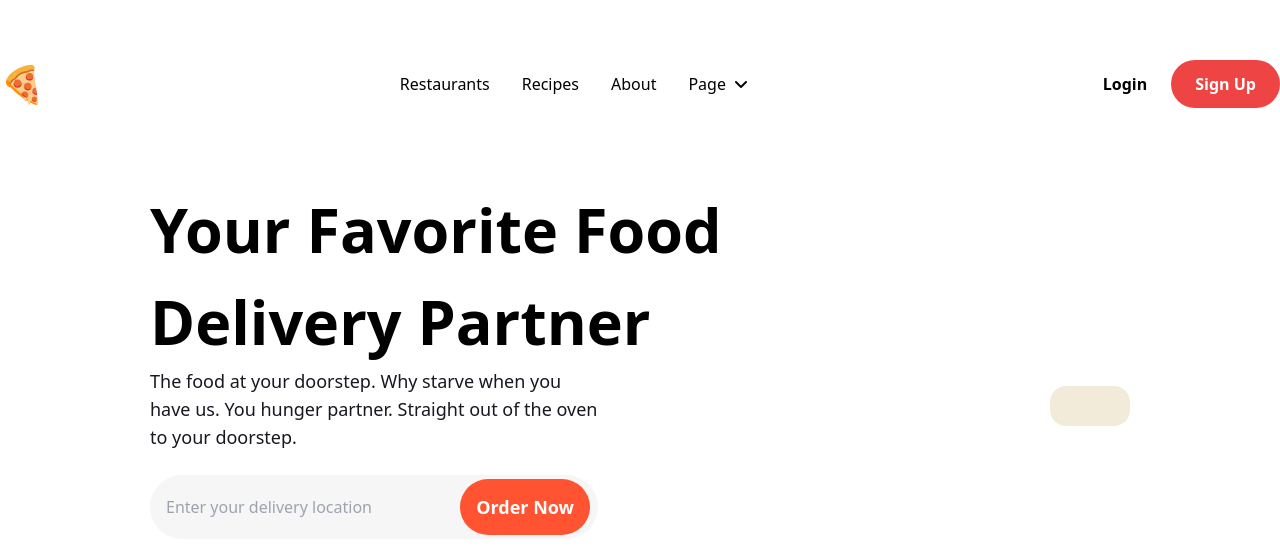
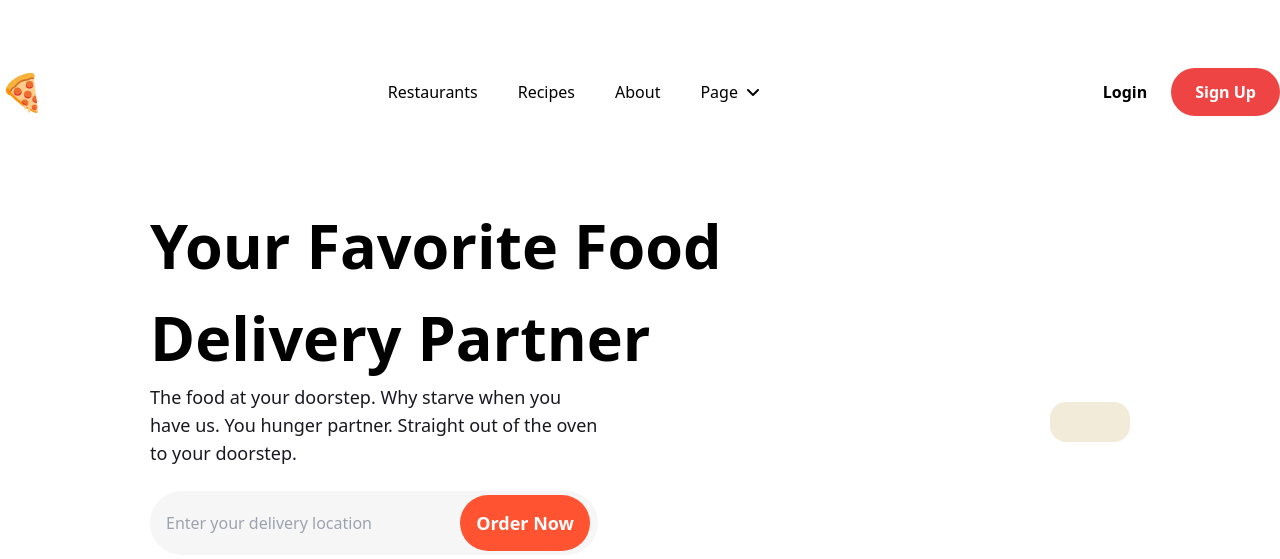
Before and after one commit to iqbalitsmy/promixco-assess, a website: page src/index.html in a window 1280 px wide. Shown: the top 559 px of the page. Drawn offline with Linux system fonts and the light colour scheme.

Commit message:
landing page dev

```diff
--- a/src/index.html
+++ b/src/index.html
@@ -36,14 +36,15 @@
 </head>
 
 <body>
+    <header>
         <!-- navigation section -->
         <nav class="flex justify-between items-center text-base container mx-auto mt-10 mb-14 px-4 lg:px-0">
             <h1 class="text-4xl">🍕</h1>
             <div class="hidden lg:flex font-medium items-center">
-            <a class="pl-8" href="#">Restaurants</a>
-            <a class="pl-8" href="#">Recipes</a>
-            <a class="pl-8" href="#">About</a>
-            <div class="dropdown relative inline-block p-8">
+                <a class="pl-10" href="#">Restaurants</a>
+                <a class="pl-10" href="#">Recipes</a>
+                <a class="pl-10" href="#">About</a>
+                <div class="dropdown relative inline-block p-10">
                     <button class="dropbtn flex justify-center items-center gap-2">
                         <span>Page</span>
                         <i class="fa-solid fa-angle-down"></i>
@@ -77,6 +78,7 @@
                     type="button">Sign Up</button>
             </div>
         </div>
+    </header>
     <!-- navigation section -->
     <!-- <nav class="flex justify-between items-center text-base container mx-auto mt-10 mb-14">
         <h1 class="text-4xl">🍕</h1>
@@ -208,9 +210,9 @@
                         class="text-[#FF5331]">10,000</span> dishes to order!</h2>
                 <p>Welcome to The Biggest Network of Food Ordering & Delivery</p>
             </div>
-            <div class="grid grid-cols-7 gap-8 items-center">
+            <div class="grid grid-cols-1 sm:grid-cols-3 lg:grid-cols-7 gap-8 items-center">
                 <div
-                    class="bg-[#FAFAFA] p-4 rounded-xl text-center col-start-2 col-end-3 flex justify-center items-center flex-col h-full">
+                    class="bg-[#FAFAFA] p-4 rounded-xl text-center lg:col-start-2 lg:col-end-3 flex justify-center items-center flex-col h-full">
                     <div class="text-4xl font-medium p-4 bg-white rounded-full inline-block mb-2">
                         <p>🍕</p>
                     </div>
@@ -228,7 +230,7 @@
                     </div>
                     <p class="text-2xl font-medium">Sushi</p>
                 </div>
-                <div class="text-2xl font-medium bg-[#FAFAFA] rounded-xl p-6 col-start-5 col-end-8">
+                <div class="text-2xl font-medium bg-[#FAFAFA] rounded-xl p-6 w-full col-start-1 col-end-4 sm:col-start-1 sm:col-end-4 lg:col-start-5 lg:col-end-8">
                     <p class="max-w-md">Find <span class="text-[#FF5331]">deals</span><span class="text-[#009B00]">,
                             free
                             delivery,</span> and more from our restaurant partners.</p>
@@ -358,7 +360,8 @@
         </section>
         <section class="bg-black text-white">
             <div class="container mx-auto py-32 px-4 lg:px-0">
-                <div class="flex flex-col sm:flex-row lg:justify-between items-center md:items-start flex-wrap gap-10 mb-36">
+                <div
+                    class="flex flex-col sm:flex-row lg:justify-between items-center md:items-start flex-wrap gap-10 mb-36">
                     <div class="max-w-sm">
                         <h1 class="text-4xl mb-20">🍕</h1>
                         <div class="flex flex-col md:flex-row items-center gap-6 text-black">
```
Also changed, not shown: src/style.css. Lines whose indentation alone changed are shown as unchanged.
